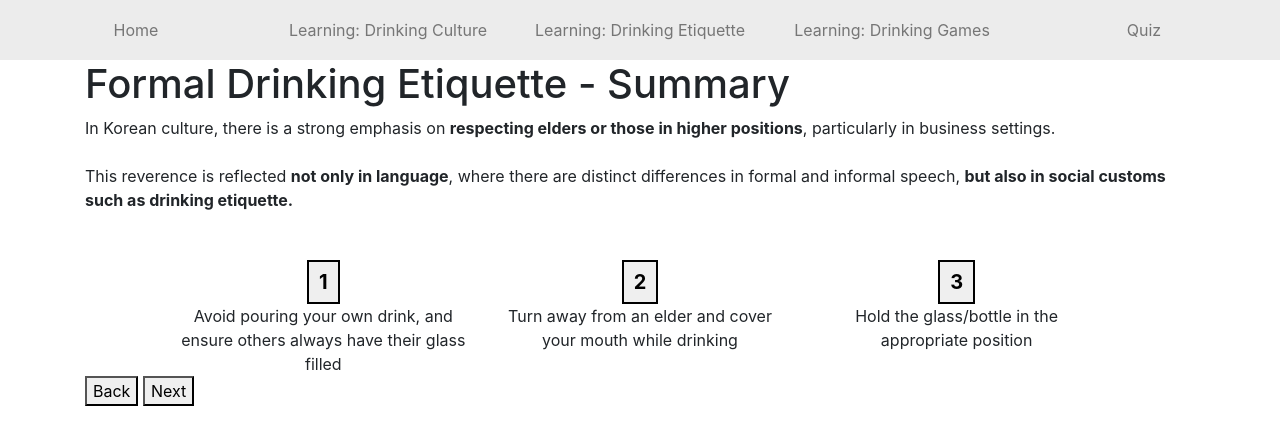
After one commit to vaughn486/KoreanDrinkingGames, a Flask app: page /learn_etiquette/1 in a window 1280 px wide. The commit adds this page. Shown: the top 445 px of the page. Run offline with Flask 3, Linux system fonts and the light colour scheme; some libraries are stand-ins or nearby versions; some web fonts are replaced.

Commit message:
added drinking etiquette learning

```diff
--- a/code/server.py
+++ b/code/server.py
@@ -68,7 +68,20 @@ user_quiz_data = [
 
 num_of_questions = 4
 
-
+content_etiquette = [
+   {
+      "lesson_id":"1"
+   },
+   {
+      "lesson_id":"2"
+   },
+   {
+      "lesson_id":"3"
+   },
+   {
+      "lesson_id":"4"
+   }
+]
 
 
 # ROUTES
@@ -83,7 +96,7 @@ def learn_culture(lesson):
 
 @app.route('/learn_etiquette/<int:lesson>')
 def learn_etiquette(lesson):
-    return render_template('learn_etiquette.html', lesson=lesson)
+   return render_template('learn_etiquette.html', lesson=lesson)
 
 @app.route('/learn_games/<int:lesson>')
 def learn_games(lesson):
--- /dev/null
+++ b/code/static/learn_etiquette.js
@@ -0,0 +1,31 @@
+$(document).ready(function(){
+    var currentContent = lesson;
+
+
+    $(".material").hide(); // Hide all content initially
+    $("#content"+currentContent).show(); // Show the first content initially
+
+    $(".next").click(function(){
+        // Hide current content, show next content
+        $("#content" + currentContent).hide();
+        currentContent++;
+        if (currentContent == 5) {
+            window.location.href = '/learn_games/1';
+        }
+        $("#content" + currentContent).show();
+        // Update URL
+        window.history.pushState(null, null, "/learn_etiquette/" + currentContent);
+    });
+
+    $(".back").click(function(){
+        // Hide current content, show previous content
+        $("#content" + currentContent).hide();
+        currentContent--;
+        if (currentContent == 0) {
+            window.location.href = '/learn_culture/3';
+        }
+        $("#content" + currentContent).show();
+        // Update URL
+        window.history.pushState(null, null, "/learn_etiquette/" + currentContent);
+    });
+})
--- a/code/static/main.css
+++ b/code/static/main.css
@@ -25,3 +25,20 @@
 .button-container{
     padding: 20px;
 }
+.center-container{
+    text-align:center;
+}
+.number-block{
+    font-size:20px;
+    font-weight:bold;
+    border-style: solid;
+    padding-left:10px;
+    padding-right:10px;
+    padding-top:5px;
+    padding-bottom:5px;
+    display:inline-block;
+}
+.inline-container{
+    display: flex;
+    align-items:center;
+}
--- a/code/templates/layout.html
+++ b/code/templates/layout.html
@@ -48,8 +48,6 @@
           </li>
         </ul>
       </div>
-
-      </div>
     </nav>
 
 
--- /dev/null
+++ b/code/templates/learn_culture.html
@@ -0,0 +1,4 @@
+{% extends "layout.html" %}
+
+{% block content %}
+{% endblock %}
--- /dev/null
+++ b/code/templates/learn_etiquette.html
@@ -0,0 +1,121 @@
+{% extends "layout.html" %}
+
+{% block content %}
+    <script type="text/javascript" src="{{ url_for('static', filename = 'learn_etiquette.js') }}"></script>
+    <script>
+        var lesson= {{ lesson }};
+
+    </script>
+
+
+
+    <div id="content1" class="material">
+        <h1> Formal Drinking Etiquette - Summary</h1>
+        <div>
+            In Korean culture, there is a strong emphasis on
+            <b>respecting elders or those in higher positions</b>,
+            particularly in business settings.
+        </div><br>
+        <div>
+            This reverence is reflected
+            <b>not only in language</b>,
+            where there are distinct differences in formal and informal speech,
+            <b>but also in social customs such as drinking etiquette. </b>
+        </div>
+        <br>
+        <br>
+        <div class="row">
+	    	<div class="col-md-1">
+            </div>
+            <div class="col-md-10">
+                <div class="row">
+                    <div class="col-md-4">
+                        <div class="center-container">
+                            <button class="number-block">1</button>
+                            <div>Avoid pouring your own drink, and
+                                ensure others always have their glass filled</div>
+                        </div>
+                    </div>
+                    <div class="col-md-4 center-container">
+                        <div class="center-container">
+                            <button class="number-block">2</button>
+                            <div>Turn away from an elder and cover your
+                                mouth while drinking
+                            </div>
+                        </div>
+                    </div>
+                    <div class="col-md-4 center-container">
+                        <div class="center-container">
+                            <button class="number-block">3</button>
+                            <div>Hold the glass/bottle in the appropriate position
+                            </div>
+                        </div>
+                    </div>
+                </div>
+            </div>
+            <div class="col-md-1">
+            </div>
+        </div>
+        <button class="back">Back</button>
+        <button class="next">Next</button>
+    </div>
+
+    <div id="content2" class="material">
+        <h1> Formal Drinking Etiquette - Rule 1</h1>
+        <div class="inline-container">
+	    	<button class="number-block">1</button>
+            <div>Avoid pouring your own drink, and ensure others always have their glass filled
+            </div>
+        </div>
+        <center><iframe id="vid-etiquette-1" width="560" height="315"
+            src="https://www.youtube.com/embed/xThEFb0CI2c?si=F43_Or3ePMf5EBl3&start=10&amp;end=25"
+            title="YouTube video player"
+            frameborder="0"
+            allow="accelerometer;clipboard-write; encrypted-media; gyroscope;
+            picture-in-picture; web-share"
+            referrerpolicy="strict-origin-when-cross-origin"
+            allowfullscreen></iframe></center>
+        <button class="back">Back</button>
+        <button class="next">Next</button>
+    </div>
+
+    <div id="content3" class="material">
+        <h1> Formal Drinking Etiquette - Rule 2</h1>
+        <div class="inline-container">
+	    	<button class="number-block">2</button>
+            <div>Turn away from an elder and cover your mouth while drinking
+            </div>
+        </div>
+        <center><iframe id="vid-etiquette-1" width="560" height="315"
+            src="https://www.youtube.com/embed/xThEFb0CI2c?si=F43_Or3ePMf5EBl3&start=40&amp;end=45"
+            title="YouTube video player"
+            frameborder="0"
+            allow="accelerometer;clipboard-write; encrypted-media; gyroscope;
+            picture-in-picture; web-share"
+            referrerpolicy="strict-origin-when-cross-origin"
+            allowfullscreen></iframe></center>
+        <button class="back">Back</button>
+        <button class="next">Next</button>
+    </div>
+
+    <div id="content4" class="material">
+        <h1> Formal Drinking Etiquette - Rule 3</h1>
+        <div class="inline-container">
+	    	<button class="number-block">3</button>
+            <div>Hold the glass/bottle in the appropriate position
+            </div>
+        </div>
+        <center><iframe id="vid-etiquette-1" width="560" height="315"
+            src="https://www.youtube.com/embed/xThEFb0CI2c?si=F43_Or3ePMf5EBl3&start=29&amp;end=39"
+            title="YouTube video player"
+            frameborder="0"
+            allow="accelerometer;clipboard-write; encrypted-media; gyroscope;
+            picture-in-picture; web-share"
+            referrerpolicy="strict-origin-when-cross-origin"
+            allowfullscreen></iframe></center>
+        <button class="back">Back</button>
+        <button class="next">Next</button>
+    </div>
+
+
+{% endblock %}
--- /dev/null
+++ b/code/templates/learn_games.html
@@ -0,0 +1,4 @@
+{% extends "layout.html" %}
+
+{% block content %}
+{% endblock %}
```
Also changed, not shown: 1 other file.
